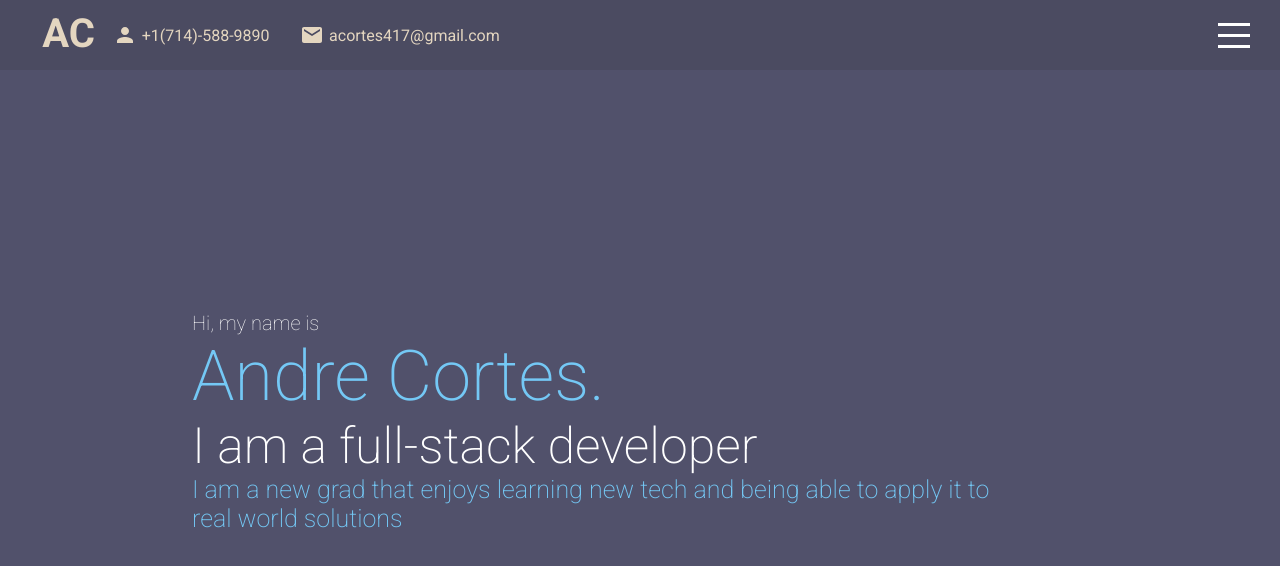
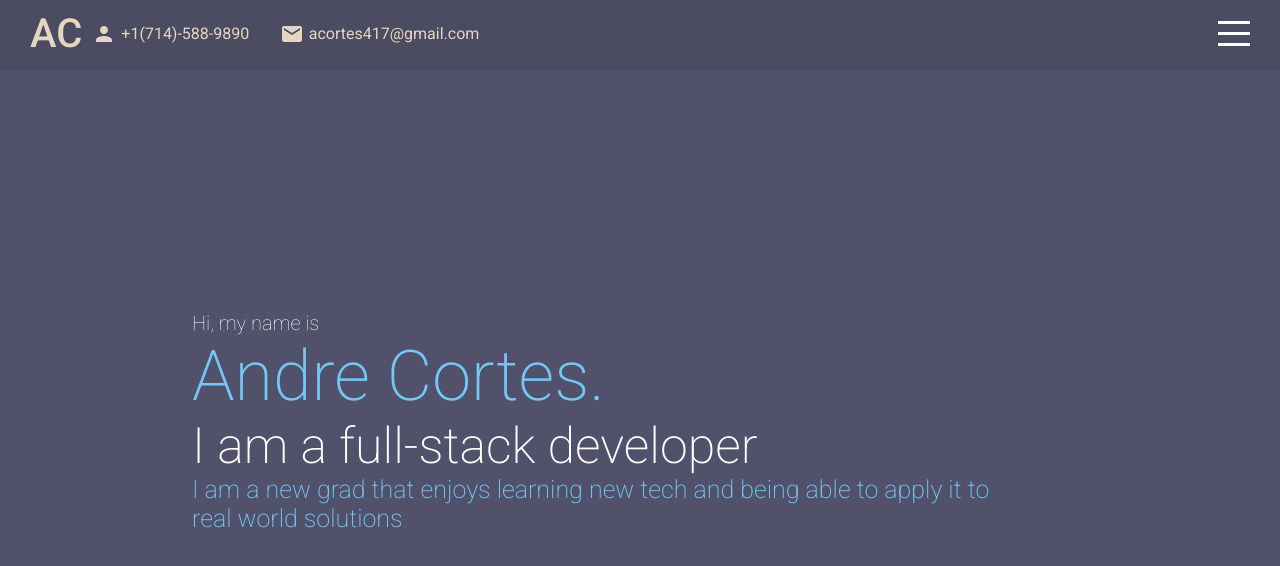
Before and after one commit to acortes417/AlphaWeb, a React (Create React App) app: page /portfolio/Andre in a window 1280 px wide. Shown: the top 566 px of the page. Built offline with nearby package versions, Linux system fonts and the light colour scheme.

Commit message:
changes to my portfolio

```diff
--- a/src/components/AndrePortfolio/Profile/Profile.jsx
+++ b/src/components/AndrePortfolio/Profile/Profile.jsx
@@ -25,7 +25,7 @@ export default function Profile() {
                         </li>
                     </ul>
                     <h1 className="name-header">
-                        About me
+                        About Me
                     </h1>
                     <p className="description-text">
                         <span>I graduated with my BS in computer science in the fall of 2020.</span>
--- a/src/components/AndrePortfolio/Profile/profile.scss
+++ b/src/components/AndrePortfolio/Profile/profile.scss
@@ -7,6 +7,7 @@
 
   .right{
     height: 100%;
+    width: 100%;
     overflow: hidden;
     display: flex;
     flex-direction: column;
@@ -16,6 +17,9 @@
       display: flex;
       flex-direction: column;
       width: 75%;
+      @include mobile{
+        width: 100%;
+      }
       height: fit-content;
       justify-content: center;
       align-items: center;
@@ -26,20 +30,28 @@
 
       }
       .iconList{
+
         display: flex;
         flex-direction: row;
         width: fit-content;
         justify-content: center;
         align-items: center;
         margin: 10px 0 0;
+        @include mobile{
+          margin: 2px 0 0;
+        }
         padding-right: 40px;
         overflow: hidden;
         li{
           margin: 10px 0 0;
+          @include mobile{
+            margin: 5px 0 0;
+          }
           padding: 10px;
           color: white;
           .icons{
             color: white;
+
           }
           .resume{
             height: 50px;
@@ -54,7 +66,7 @@
         margin:0 5px 0;
         overflow: hidden;
         @include mobile{
-          font-size: 24px;
+          font-size: 35px;
         }
       }
       .description-text{
@@ -89,37 +101,43 @@
       }
     }
     .wrapper3{
-      height: wrap-conent;
       width: 100%;
       display: flex;
       justify-content: center;
-      margin: 20px 0 0;
+      align-items: center;
+      padding: 3%;
+      margin-right: 25px;
       .bottomTwo{
-        display: grid;
+        display: flex;
+        flex-direction: column;
         font-size: 25px;
+        @include mobile{
+          width: 100%;
+        }
         li{
           overflow: hidden;
-          margin:0;
-          padding: 0;
-          list-style: none;
-          grid-template-columns: 1fr 10px;
           align-items: center;
           display: flex;
           flex-direction: row;
           @include mobile{
             font-size: 13px;
+            width: 100%;
           }
           .icon{
             font-style: 25px;
             color:rgb(116, 200, 245);
             @include mobile{
-              font-size: 10px;
+              font-size: 12px;
             }
           }
           h1{
             font-size: inherit;
             color:rgb(116, 200, 245);
             font-weight: 100;
+            @include mobile{
+              font-size: 12px;
+            }
+
           }
         }
       }
--- a/src/components/AndrePortfolio/topbar/Topbar.jsx
+++ b/src/components/AndrePortfolio/topbar/Topbar.jsx
@@ -5,7 +5,7 @@ export default function Topbar({ menuOpen, setMenuOpen }) {
         <div className={"topbar " + (menuOpen && "active")}>
             <div className="wrapper">
                 <div className="left">
-                    <a href="#intro" className="logo">AC</a>
+                    <a href="#intro" >AC</a>
                     <div className="itemContainer">
                         <Person className="icon" />
                         <span>+1(714)-588-9890</span>
--- a/src/components/AndrePortfolio/topbar/topbar.scss
+++ b/src/components/AndrePortfolio/topbar/topbar.scss
@@ -3,7 +3,7 @@
     width:100%;
     height: 70px;
     background-color: $menuClickColor;
-    color: rgb(228, 214, 192); //this is the color for the top baby
+    color: rgb(228, 214, 192);
     position: fixed;
     top: 0;
     z-index: 3;
@@ -16,16 +16,9 @@
             align-items: center;
             width: 50%;
 
-            .logo{
-                padding-left: 2%;
-                padding-right: 5%;
+            a{
                 font-size: 40px;
-                font-weight: 700;
-                text-decoration: none;
-                color: inherit;
-                @include mobile{
-                    font-size: 30px;
-                }
+                color: rgb(228, 214, 192);
             }
             .itemContainer{
                 display: flex;
```
